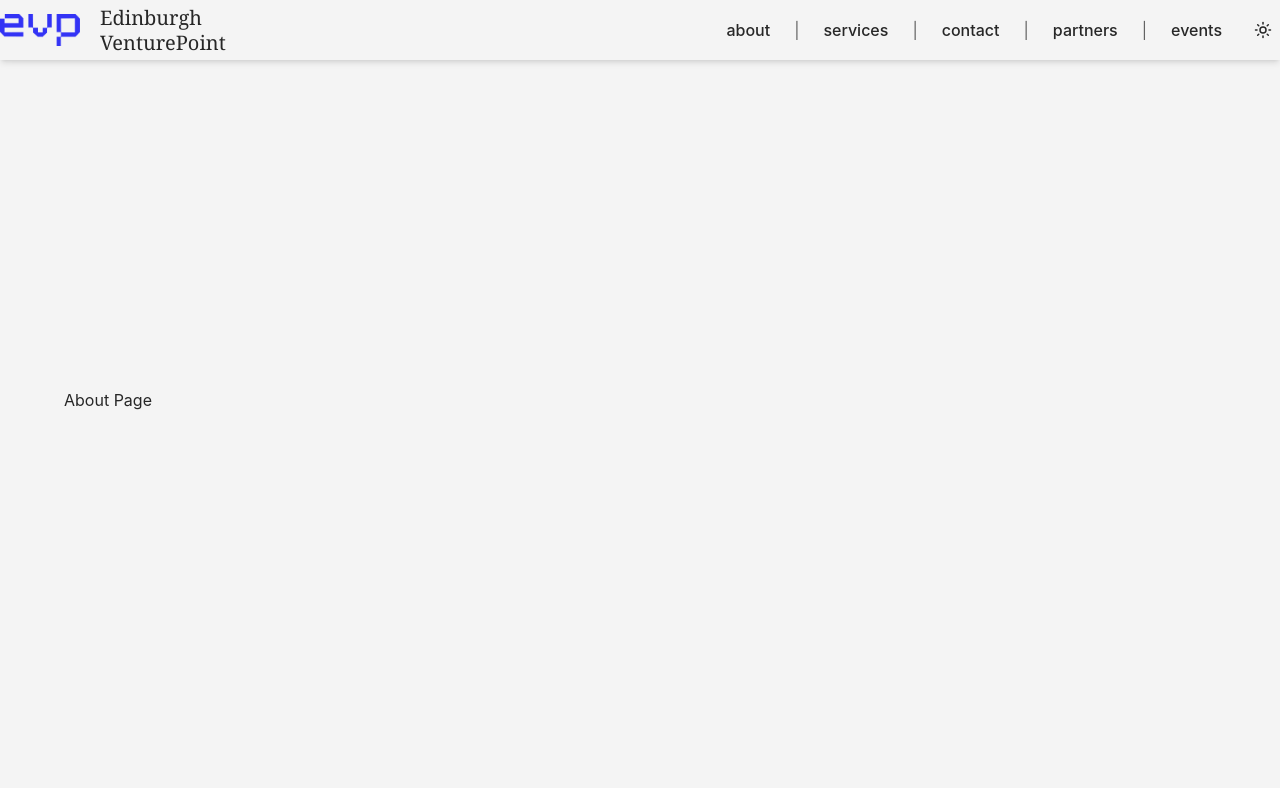
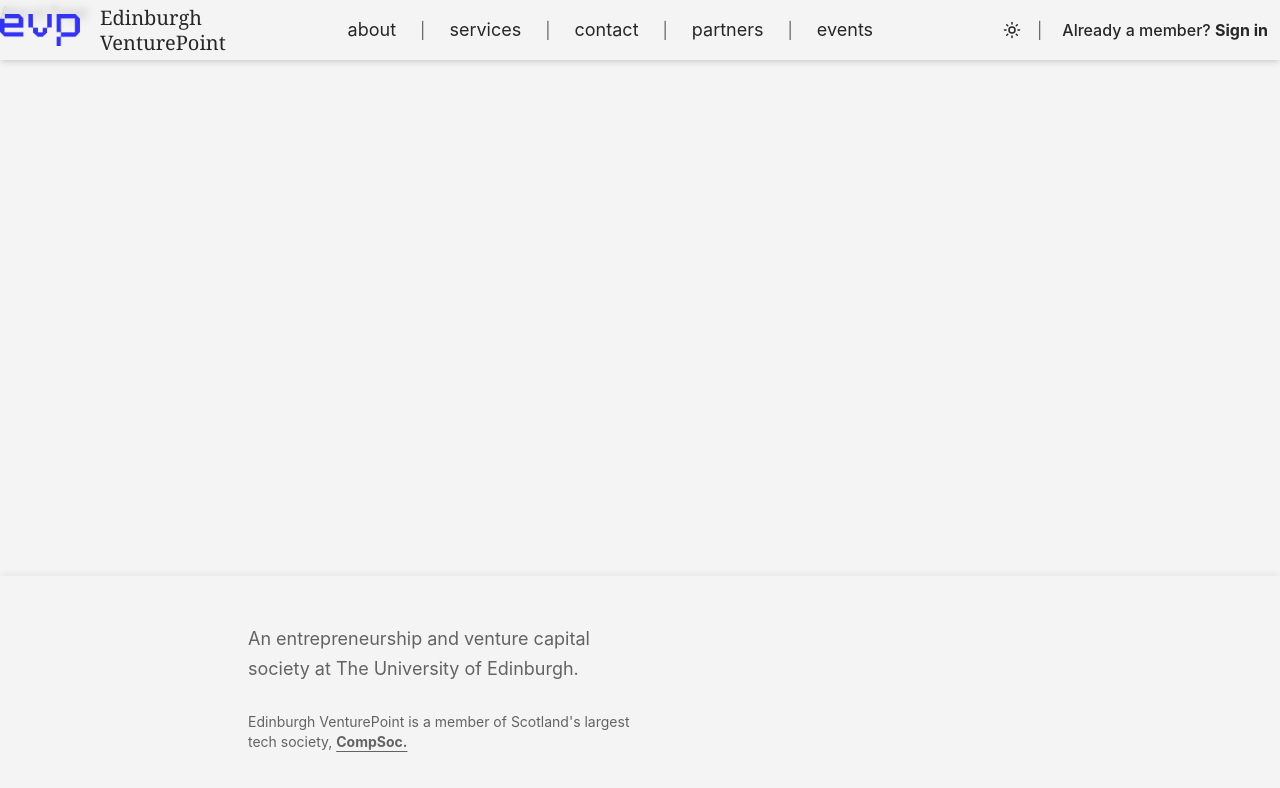
Before and after one commit to forthfora/evp-website, a React (Vite) app in the folder frontend/: page /about in a window 1280 px wide. Shown: the top 788 px of the page. Built offline with nearby package versions, Linux system fonts and the light colour scheme.

Commit message:
Basic footer

```diff
--- a/frontend/src/app/app-layout.tsx
+++ b/frontend/src/app/app-layout.tsx
@@ -4,9 +4,9 @@ import { Footer } from '../shared/ui/footer/Footer';
 
 export function AppLayout() {
 	return (
-		<div className="bg-background text-foreground font-sans transition-colors duration-200">
+		<div className="bg-background text-foreground flex min-h-screen flex-col justify-between font-sans transition-colors duration-200">
 			<Header />
-			<main className="mx-auto flex max-w-6xl">
+			<main className="mb-auto flex">
 				<Outlet />
 			</main>
 			<Footer />
--- a/frontend/src/pages/about/AboutPage.tsx
+++ b/frontend/src/pages/about/AboutPage.tsx
@@ -1,7 +1,3 @@
 export function AboutPage() {
-	return (
-		<div className="flex h-screen items-center justify-center">
-			<h1>About Page</h1>
-		</div>
-	);
+	return <div className="flex w-full flex-col">About Page</div>;
 }
--- a/frontend/src/pages/home/HomePage.tsx
+++ b/frontend/src/pages/home/HomePage.tsx
@@ -2,15 +2,19 @@ import homepageBkg from '../../shared/assets/homepage-bkg.jpg';
 
 export function HomePage() {
 	return (
-		<div className="h-screen w-screen">
-			<img
-				src={homepageBkg}
-				alt="Homepage Background"
-				className="absolute inset-0 h-full w-full object-cover"
-			/>
-			<div className="bg-background/30 absolute inset-0 backdrop-blur-xs" />
+		<div className="flex w-full flex-col">
+			{/* Hero */}
+			<div className="relative h-screen w-full shrink-0">
+				<img
+					src={homepageBkg}
+					alt="Homepage Background"
+					className="absolute inset-0 h-full w-full object-cover"
+				/>
+				<div className="bg-background/30 absolute inset-0 backdrop-blur-[2px]" />
+			</div>
 
-			<div className="p-6">
+			{/* Text */}
+			<div className="mx-auto w-full max-w-6xl">
 				{Array.from({ length: 200 }).map((_, index) => (
 					<h1 key={index}>({index + 1})</h1>
 				))}
--- a/frontend/src/shared/ui/header/ThemeToggle.css
+++ b/frontend/src/shared/styles/button-spin.css
@@ -9,6 +9,6 @@
 	}
 }
 
-.theme-icon {
+.button-spin {
 	animation: spin-in 300ms cubic-bezier(0.22, 1, 0.36, 1) both;
 }
--- a/frontend/src/shared/ui/header/NavLinkItem.css
+++ b/frontend/src/shared/styles/button-underline.css
@@ -1,8 +1,8 @@
-.nav-link {
+.button-underline {
 	position: relative;
 }
 
-.nav-link::after {
+.button-underline::after {
 	content: '';
 	position: absolute;
 	bottom: -2px;
@@ -15,8 +15,8 @@
 	transition: transform 300ms cubic-bezier(0.22, 1, 0.36, 1);
 }
 
-.nav-link:hover::after,
-.nav-link.active::after {
+.button-underline:hover::after,
+.button-underline.active::after {
 	transform: scaleX(1);
 	transform-origin: left;
 }
--- a/frontend/src/shared/ui/footer/Footer.tsx
+++ b/frontend/src/shared/ui/footer/Footer.tsx
@@ -1,3 +1,25 @@
+import '../../styles/button-underline.css';
+
 export function Footer() {
-	return <footer></footer>;
+	return (
+		<footer className="bg-background shadow-[0_-4px_6px_-1px_rgba(0,0,0,0.05)]">
+			<div className="max-w-4xl">
+				<div className="text-foreground-muted mx-auto max-w-md px-6 py-12 text-lg leading-relaxed">
+					<p className="text-md">
+						An entrepreneurship and venture capital society at The University of Edinburgh.
+					</p>
+					<br />
+					<p className="text-sm">
+						Edinburgh VenturePoint is a member of Scotland's largest tech society,{' '}
+						<a
+							href="https://comp-soc.com/"
+							className="button-underline font-bold underline underline-offset-4"
+						>
+							CompSoc.
+						</a>
+					</p>
+				</div>
+			</div>
+		</footer>
+	);
 }
--- a/frontend/src/shared/ui/header/Header.tsx
+++ b/frontend/src/shared/ui/header/Header.tsx
@@ -7,7 +7,8 @@ import { cn } from '../../lib/utils';
 
 import evpLogo from '../../assets/evp-logo.png';
 
-import './ThemeToggle.css';
+import '../../styles/button-spin.css';
+import '../../styles/button-underline.css';
 
 const NAV_LINKS = [
 	{ path: '/about', label: 'about' },
@@ -25,7 +26,6 @@ const EASING = `cubic-bezier(0.22, 1, 0.36, 1)`;
 const FADE_TRANSITION = `opacity ${FADE_DURATION_MS}ms ${EASING}`;
 
 export function Header() {
-	const { theme, toggleTheme } = useTheme();
 	const location = useLocation();
 	const isHomePage = location.pathname === '/';
 	const [isMini, setIsMini] = useState(!isHomePage);
@@ -63,7 +63,7 @@ export function Header() {
 				'fixed z-50 w-full transition-all duration-400',
 				isMini
 					? 'bg-background/70 py-7.5 shadow-md backdrop-blur-xs'
-					: 'bg-transparent py-80 text-shadow-2xs',
+					: 'bg-transparent py-90 text-shadow-2xs',
 			)}
 		>
 			{/* Large */}
@@ -80,9 +80,11 @@ export function Header() {
 				{/* Title & Buttons */}
 				<div className="relative flex w-full max-w-7xl flex-col items-center gap-6">
 					<LogoAndTitle size="large" />
-					<nav className="flex flex-wrap items-center gap-4 md:gap-6">
-						<NavLinks toggleTheme={toggleTheme} theme={theme} />
+					<nav className="flex flex-wrap items-center gap-10">
+						<NavLinks />
 					</nav>
+					<div className="text-foreground-muted my-4 w-100 border" />
+					<AccountSettings />
 				</div>
 			</div>
 
@@ -96,8 +98,9 @@ export function Header() {
 				<div className="mx-auto flex w-full max-w-7xl items-center justify-between">
 					<LogoAndTitle size="small" />
 					<nav className="flex flex-wrap items-center gap-4 md:gap-6">
-						<NavLinks toggleTheme={toggleTheme} theme={theme} />
+						<NavLinks />
 					</nav>
+					<AccountSettings />
 				</div>
 			</div>
 		</header>
@@ -138,7 +141,7 @@ function LogoAndTitle({ size }: { size: 'large' | 'small' }) {
 	);
 }
 
-function NavLinks({ toggleTheme, theme }: { toggleTheme: () => void; theme: string }) {
+function NavLinks() {
 	return (
 		<>
 			{NAV_LINKS.map((link, i) => (
@@ -151,17 +154,41 @@ function NavLinks({ toggleTheme, theme }: { toggleTheme: () => void; theme: stri
 					)}
 				</span>
 			))}
+		</>
+	);
+}
+
+function AccountSettings() {
+	const { theme, toggleTheme } = useTheme();
+
+	return (
+		<div className="flex items-center gap-2">
+			{/* Theme toggle */}
 			<button
 				onClick={toggleTheme}
 				className="flex cursor-pointer items-center justify-center border-none bg-transparent p-2"
 				aria-label="Toggle theme"
 			>
 				{theme === 'dark' ? (
-					<Moon key="moon" size={18} className="theme-icon" />
+					<Moon key="moon" size={18} className="button-spin" />
 				) : (
-					<Sun key="sun" size={18} className="theme-icon" />
+					<Sun key="sun" size={18} className="button-spin" />
 				)}
 			</button>
-		</>
+			<span className="text-foreground-muted select-none" aria-hidden>
+				|
+			</span>
+
+			<div className="flex items-center gap-2">
+				<button
+					onClick={() => {
+						/* TODO: navigate to login */
+					}}
+					className="button-underline text-md cursor-pointer px-3 py-1.5 font-medium"
+				>
+					Already a member? <b>Sign in</b>
+				</button>
+			</div>
+		</div>
 	);
 }
--- a/frontend/src/shared/ui/header/NavLinkItem.tsx
+++ b/frontend/src/shared/ui/header/NavLinkItem.tsx
@@ -1,5 +1,5 @@
 import { Link } from 'react-router';
-import './NavLinkItem.css';
+import '../../styles/button-underline.css';
 
 interface NavLinkItemProps {
 	to: string;
@@ -10,7 +10,7 @@ export function NavLinkItem({ to, label }: NavLinkItemProps) {
 	return (
 		<Link
 			to={to}
-			className="nav-link content-center font-medium no-underline transition-opacity hover:opacity-70"
+			className="button-underline content-center text-lg no-underline transition-opacity hover:opacity-70"
 		>
 			{label}
 		</Link>
```
